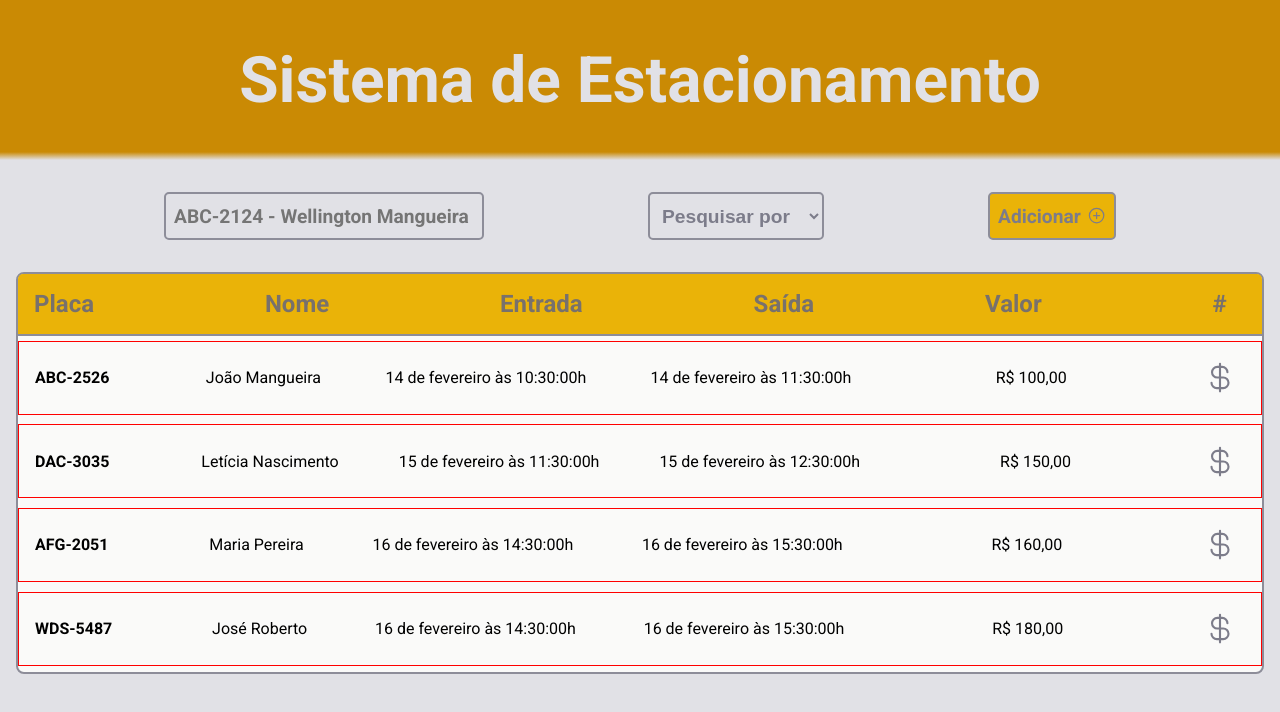
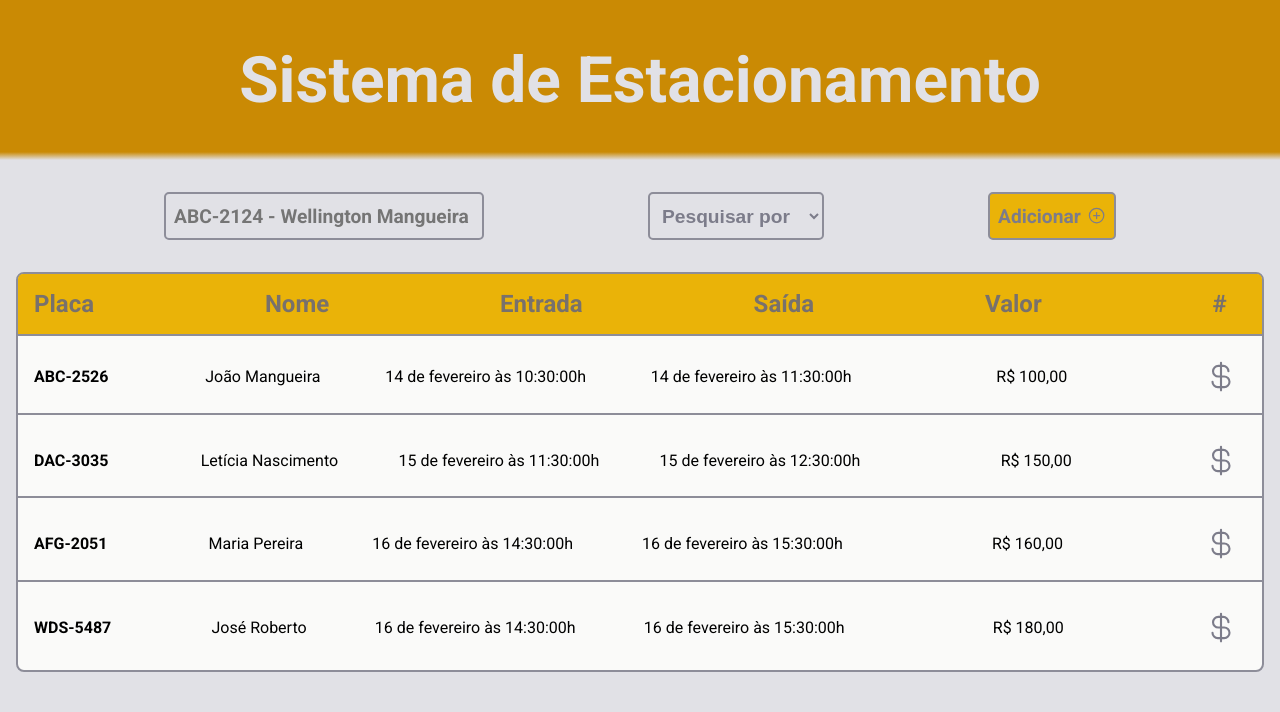
Before and after one commit to leticea/parking-system-react, a React (Vite) app: page / in a window 1280 px wide. Shown: the top 712 px of the page. Built offline with nearby package versions, Linux system fonts and the light colour scheme.

Commit message:
editando o layout

```diff
--- a/src/components/HomeContainer.module.css
+++ b/src/components/HomeContainer.module.css
@@ -103,7 +103,7 @@ button:hover {
 }
 
 .infoContainer {
-  max-height: 21rem;
+  max-height: 20rem;
   display: flex;
   align-items: center;
   flex-direction: column;
--- a/src/components/RegisteredVehicle.module.css
+++ b/src/components/RegisteredVehicle.module.css
@@ -7,7 +7,9 @@
   font-size: 1rem;
   margin: 0.3rem;
 
-  border: 1px solid red;
+  border-bottom: 2px solid var(--gray-400);
+
+  //border: 1px solid red;
 }
 
 .dataContainer p {
```
